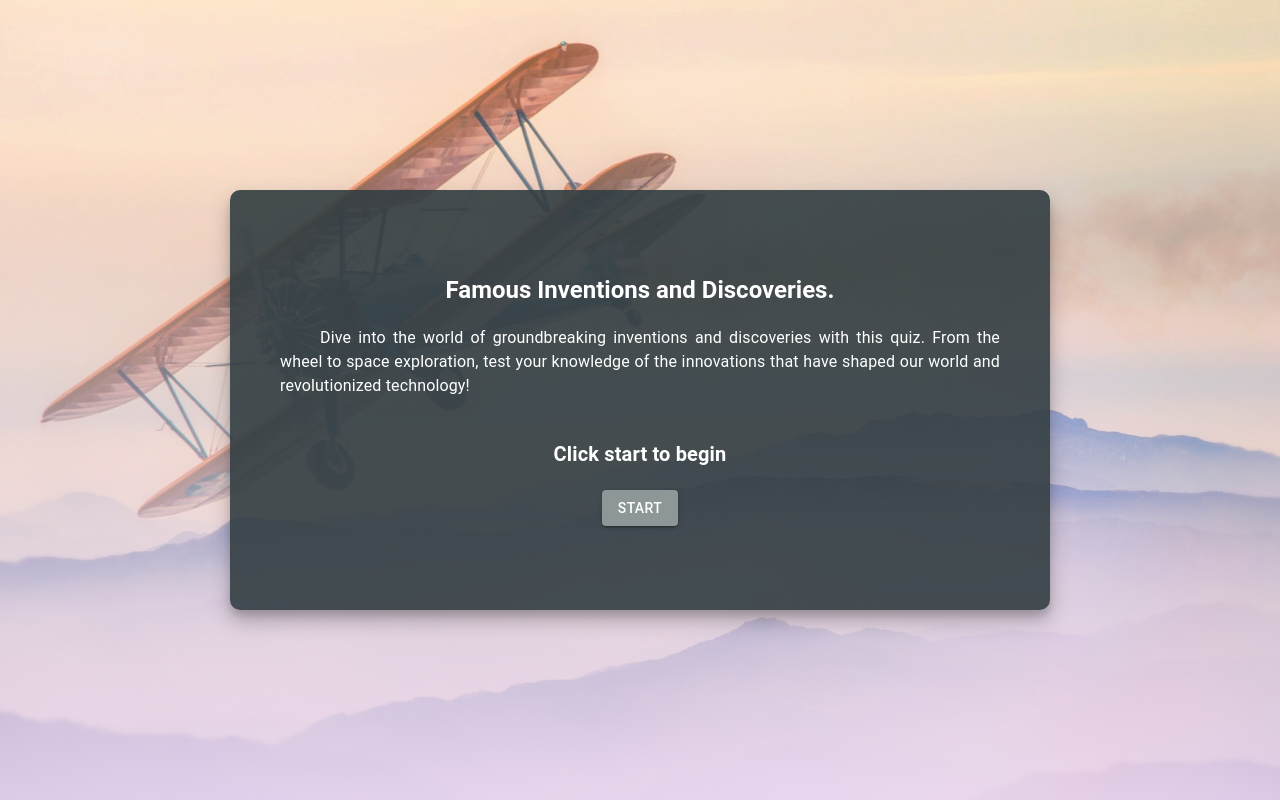
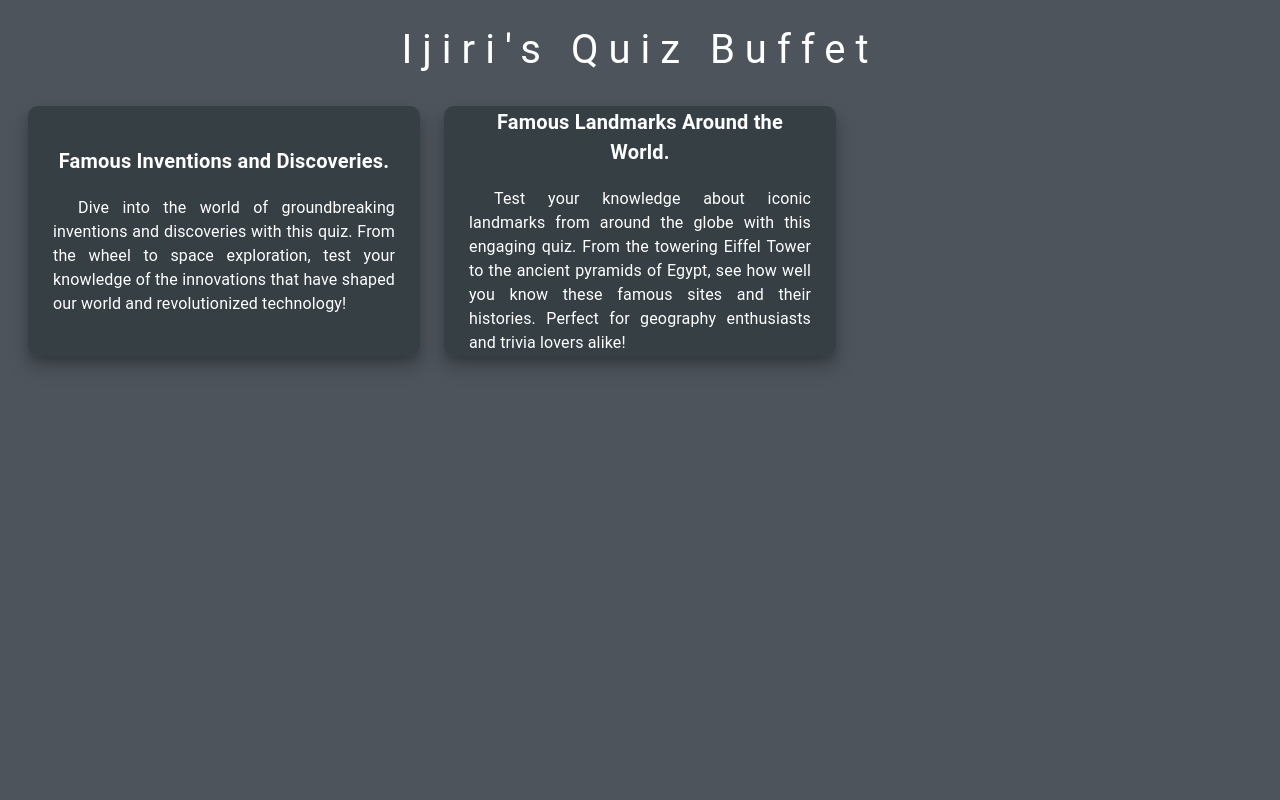
Before and after one commit to Edjery/practice-02-quiz-app, a React (Vite) app: page / in a window 1280 px wide. Built offline with nearby package versions, Linux system fonts and the light colour scheme.

Commit message:
Refactor paths, styles and Add Home page, routes

```diff
--- a/src/component/common/CenterContainer.tsx
+++ b/src/component/common/CenterContainer.tsx
@@ -1,6 +1,7 @@
 import { Box } from "@mui/material";
 import { ReactNode } from "react";
-import { black, flowersLikeEyes, transparency, white } from "../../values/colors";
+import { flowersLikeEyes, transparency, white } from "../../values/colors";
+import { betterBoxStyle } from "../../values/stylingValues";
 
 interface Props {
   children?: ReactNode;
@@ -10,15 +11,12 @@ const CenterContainer = ({ children }: Props) => {
   return (
     <Box
       sx={{
-        display: "flex",
-        flexDirection: "column",
+        ...betterBoxStyle,
         bgcolor: flowersLikeEyes.charcoal + transparency[10],
         m: "auto",
         p: "10px",
         width: "800px",
         height: "400px",
-        borderRadius: "10px",
-        boxShadow: `0px 10px 20px ${black + transparency[75]}, 0px 6px 6px ${black + transparency[85]}`,
         color: white,
       }}
     >
--- /dev/null
+++ b/src/component/home/Home.tsx
@@ -0,0 +1,17 @@
+import { Box, Typography } from "@mui/material";
+import { pensiveMood, white } from "../../values/colors";
+import List from "./List";
+
+// #TODO change to robot font
+const Home = () => {
+  return (
+    <Box sx={{ height: "100vh", textAlign: "center", bgcolor: pensiveMood.gunmetalGray, color: white }}>
+      <Box sx={{ p: "20px" }}>
+        <Typography sx={{ mb: "20px", fontSize: "40px", letterSpacing: "10px" }}>Ijiri's Quiz Buffet</Typography>
+        <List />
+      </Box>
+    </Box>
+  );
+};
+
+export default Home;
--- /dev/null
+++ b/src/component/home/List.tsx
@@ -0,0 +1,18 @@
+import { Grid } from "@mui/material";
+import QuestionSetList from "../../values/questionSet/QuestionSetList";
+import QuizCard from "./QuizCard";
+
+const List = () => {
+  const quizList = QuestionSetList;
+  return (
+    <Grid container spacing={1}>
+      {quizList.map((quiz, index) => (
+        <Grid key={index} item xs={4}>
+          <QuizCard questionSet={quiz} />
+        </Grid>
+      ))}
+    </Grid>
+  );
+};
+
+export default List;
--- /dev/null
+++ b/src/component/home/QuizCard.tsx
@@ -0,0 +1,42 @@
+import { Box, Button, Typography } from "@mui/material";
+import { useNavigate } from "react-router-dom";
+import { flowersLikeEyes, transparency, white } from "../../values/colors";
+import QuestionSet from "../../values/interface/QuestionSet";
+import { quizPath } from "../../values/paths";
+import QuestionSetList from "../../values/questionSet/QuestionSetList";
+import { betterBoxStyle, betterScrollStyle } from "../../values/stylingValues";
+import CenterBox from "../common/CenterBox";
+
+interface Props {
+  questionSet: QuestionSet;
+}
+
+const QuizCard = ({ questionSet = QuestionSetList[0] }: Props) => {
+  const navigate = useNavigate();
+  const handleClick = () => {
+    navigate(quizPath, { state: { questionSet } });
+  };
+
+  return (
+    <Button sx={{ borderRadius: "10px", textTransform: "none" }} onClick={handleClick}>
+      <Box
+        sx={{
+          ...betterBoxStyle,
+          ...betterScrollStyle,
+          bgcolor: flowersLikeEyes.charcoal + transparency[10],
+          m: "auto",
+          p: "25px",
+          height: "200px",
+          color: white,
+        }}
+      >
+        <CenterBox>
+          <Typography sx={{ fontWeight: "bold", fontSize: "20px", mb: "20px" }}>{questionSet.title}</Typography>
+          <Typography sx={{ textAlign: "justify", textIndent: "25px" }}>{questionSet.description}</Typography>
+        </CenterBox>
+      </Box>
+    </Button>
+  );
+};
+
+export default QuizCard;
--- a/src/component/quiz/Questions.tsx
+++ b/src/component/quiz/Questions.tsx
@@ -3,6 +3,7 @@ import { useCallback, useMemo, useState } from "react";
 import { useNavigate } from "react-router-dom";
 import { flowersLikeEyes, transparency, white } from "../../values/colors";
 import QuestionSet from "../../values/interface/QuestionSet";
+import { resultPath } from "../../values/paths";
 import CenterContainer from "../common/CenterContainer";
 import indexToLetter from "../helper/indexToLetter";
 import ErrorPrompt from "./ErrorPrompt";
@@ -15,15 +16,14 @@ interface Props {
 const backgroundColor = flowersLikeEyes.charcoal + transparency[90];
 
 const Questions = ({ questionSet }: Props) => {
+  const navigate = useNavigate();
   const initialAnswerList: string[] = Array(questionSet.questions.length).fill(null);
-  const questions = questionSet.questions;
-  const maxSteps = questions.length;
-
   const [activeStep, setActiveStep] = useState(0);
   const [isError, setIsError] = useState(false);
   const [answerList, setAnswerList] = useState(initialAnswerList);
 
-  const navigate = useNavigate();
+  const questions = questionSet.questions;
+  const maxSteps = questions.length;
 
   const handleNext = useCallback(() => {
     if (isError) setIsError(false);
@@ -33,7 +33,7 @@ const Questions = ({ questionSet }: Props) => {
     } else {
       const validationResult = validate();
       if (validationResult.success) {
-        navigate("result", { state: { answerList, questionSet } });
+        navigate(resultPath, { state: { questionSet, answerList } });
       } else {
         setActiveStep(validationResult.currentStep);
         setIsError(true);
--- a/src/component/quiz/Main.tsx
+++ b/src/component/quiz/Quiz.tsx
@@ -1,7 +1,8 @@
 import { Box } from "@mui/material";
 import { useCallback, useEffect, useState } from "react";
+import { useLocation, useNavigate } from "react-router-dom";
 import QuestionSet from "../../values/interface/QuestionSet";
-import QuestionSetList from "../../values/questionSet/QuestionSetList";
+import { homePath } from "../../values/paths";
 import {
   animationStyleFadeInDownwards,
   animationStyleFadeInScale,
@@ -11,16 +12,21 @@ import {
 import Questions from "./Questions";
 import Start from "./Start";
 
-const questionSetList = QuestionSetList;
-
-const Main = () => {
-  const questionSet: QuestionSet = questionSetList[0];
+// #TODO make question random every time
+const Quiz = () => {
+  const navigate = useNavigate();
+  const { state }: { state: { questionSet: QuestionSet } } = useLocation();
   const [isVisible, setVisible] = useState(true);
   const [animate, setAnimate] = useState(false);
 
+  const questionSet: QuestionSet = state.questionSet || { questionSet: [] };
+
   useEffect(() => {
     setAnimate(!animate);
-  }, [isVisible]);
+    if (!questionSet || !questionSet.questions.length) {
+      navigate(homePath);
+    }
+  }, [isVisible, questionSet]);
 
   const handleClick = useCallback(() => {
     setVisible(!isVisible);
@@ -38,4 +44,4 @@ const Main = () => {
   );
 };
 
-export default Main;
+export default Quiz;
--- a/src/component/quiz/Result.tsx
+++ b/src/component/quiz/Result.tsx
@@ -3,6 +3,7 @@ import { useEffect, useState } from "react";
 import { Link, useLocation, useNavigate } from "react-router-dom";
 import feedback from "../../values/feedback";
 import QuestionSet from "../../values/interface/QuestionSet";
+import { homePath } from "../../values/paths";
 import { backLabel, resultLabel, retryLabel } from "../../values/string";
 import { animationStyleFadeInScale, backgroundStyleLightGradient, centerItem } from "../../values/stylingValues";
 import CenterBox from "../common/CenterBox";
@@ -10,15 +11,15 @@ import CenterContainer from "../common/CenterContainer";
 
 const Result = () => {
   const navigate = useNavigate();
-  const { state } = useLocation();
+  const { state }: { state: { questionSet: QuestionSet; answerList: string[] } } = useLocation();
   const [animate, setAnimate] = useState(false);
-  const answerList: string[] = state?.answerList || [];
-  const questionSet: QuestionSet = state?.questionSet || { questions: [] };
+  const answerList = state.answerList || [];
+  const questionSet = state.questionSet || { questions: [] };
 
   useEffect(() => {
     setAnimate(true);
     if (!questionSet || !questionSet.questions.length) {
-      navigate("/");
+      navigate(homePath);
     }
   }, [questionSet, navigate]);
 
--- a/src/component/quiz/Start.tsx
+++ b/src/component/quiz/Start.tsx
@@ -1,5 +1,6 @@
-import { Button, Typography } from "@mui/material";
-import { quizBeginMessage, startLabel } from "../../values/string";
+import { Box, Button, Typography } from "@mui/material";
+import { Link } from "react-router-dom";
+import { backLabel, quizBeginMessage, startLabel } from "../../values/string";
 import CenterBox from "../common/CenterBox";
 import CenterContainer from "../common/CenterContainer";
 
@@ -22,9 +23,14 @@ const Start = ({ quizTitle, quizDescription, onClick }: Props) => {
         <Typography variant="h6" sx={{ fontWeight: "bold", mb: "20px" }}>
           {quizBeginMessage}
         </Typography>
-        <Button variant="contained" onClick={onClick}>
-          {startLabel}
-        </Button>
+        <Box>
+          <Button variant="contained" onClick={onClick} sx={{ mr: 2 }}>
+            {startLabel}
+          </Button>
+          <Link to="/">
+            <Button variant="contained">{backLabel}</Button>
+          </Link>
+        </Box>
       </CenterBox>
     </CenterContainer>
   );
--- /dev/null
+++ b/src/values/paths.ts
@@ -0,0 +1,3 @@
+export const homePath = "";
+export const quizPath = "quiz";
+export const resultPath = "result";
--- a/src/values/string.ts
+++ b/src/values/string.ts
@@ -1,5 +1,5 @@
 export const quizGeneralDescription = "The quiz is about this topic, Good luck!"
-export const quizBeginMessage = "Click start to begin"
+export const quizBeginMessage = "Are you ready to begin the quiz?"
 
 export const startLabel = "Start"
 export const retryLabel = "Try again"
--- a/src/values/stylingValues.ts
+++ b/src/values/stylingValues.ts
@@ -1,10 +1,30 @@
-import { flowersLikeEyes, transparency } from "./colors";
+import { black, flowersLikeEyes, pensiveMood, transparency } from "./colors";
 
 // transition
 export const easeInOut = "0.3s ease-in-out";
 
 // normal styles
+export const betterBoxStyle = {
+    display: "flex",
+    flexDirection: "column",
+    borderRadius: "10px",
+    boxShadow: `0px 10px 20px ${black + transparency[75]}, 0px 6px 6px ${black + transparency[85]}`
+}
 export const centerItem = { display: "flex", justifyContent: "center", alignContent: "center", height: "100vh" };
+export const betterScrollStyle = {
+    overflowY: "auto",
+    overflowX: "hidden",
+    "&::-webkit-scrollbar": {
+        width: "8px",
+    },
+    "&::-webkit-scrollbar-thumb": {
+        backgroundColor: `${pensiveMood.pewter}${transparency[50]}`,
+        borderRadius: "10px",
+    },
+    "&::-webkit-scrollbar-track": {
+        backgroundColor: "transparent",
+    },
+}
 
 // function styles
 export const backgroundStyleLightGradient = (background: string) => ({
```
Also changed, not shown: src/router.tsx (+10 -4 lines).
